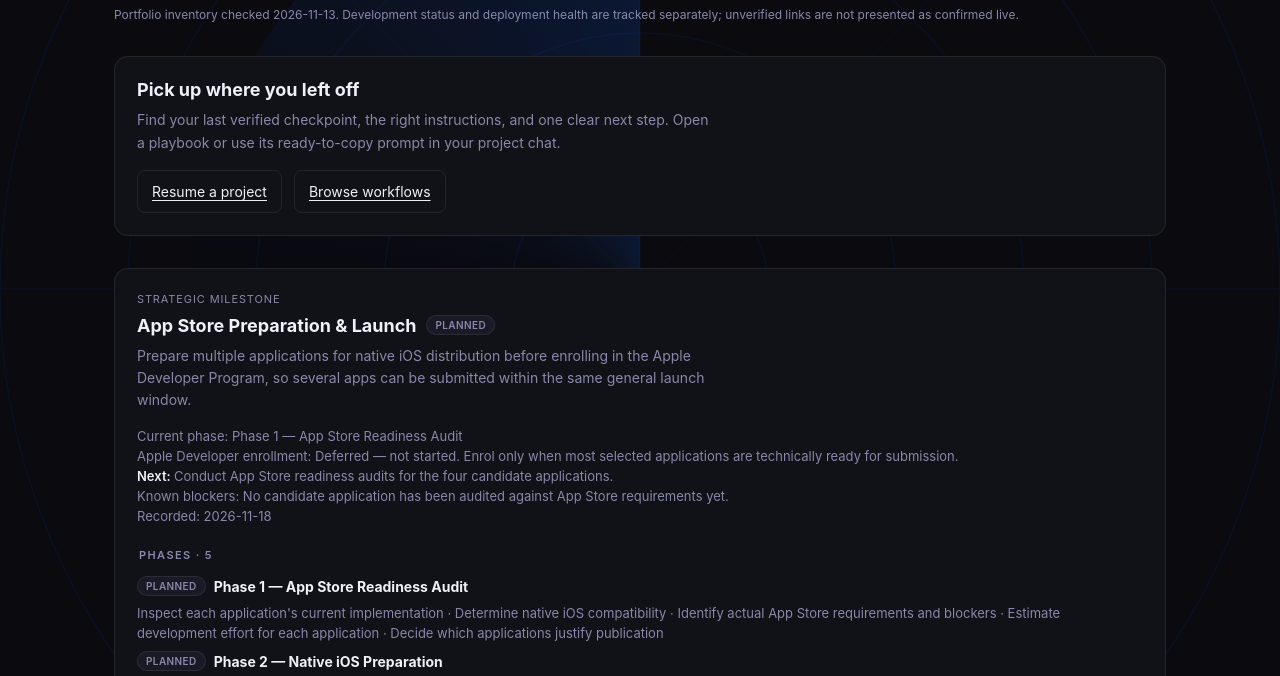
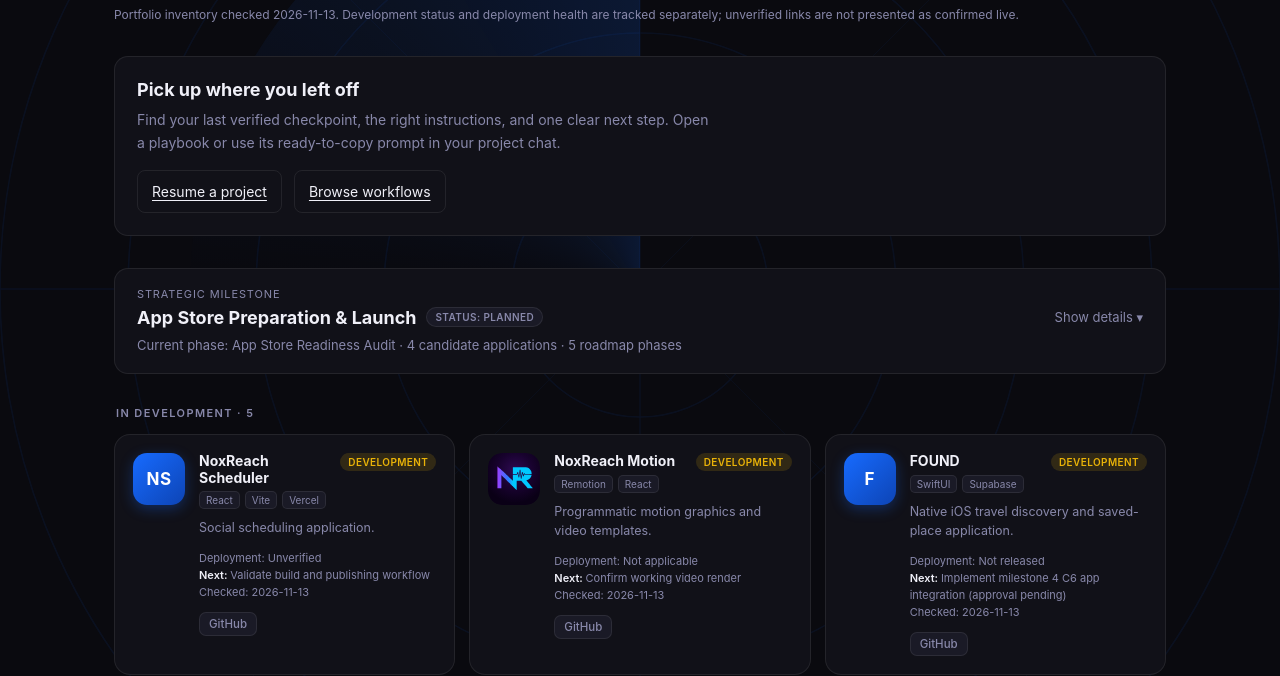
Before and after one commit to rackagentur/roadmap, a plain HTML site: page index.html in a window 1280 px wide. Shown: the part 111-787 px from the top of the page. Drawn offline with Linux system fonts and the light colour scheme.

Commit message:
Collapsible App Store milestone; consistent project icons
- Milestone panel is a native details/summary disclosure, collapsed by default:
  title, status, current phase, 4 candidate apps, 5 phases; expands to the
  unchanged objective, enrollment, next step, blockers, phases and app cards
- Icons: restore Flight Control's own app icon (flight-control repo,
  assets/icons/icon-192.png); keep verified logos; replace platform emoji and
  the Vite starter favicon (shown for Prompt Generator and Scheduler) with one
  monogram fallback; a broken image falls back to the same monogram

Co-Authored-By: Claude Opus 5.5 <noreply@anthropic.com>

```diff
--- a/index.html
+++ b/index.html
@@ -215,6 +215,7 @@
     /* Real logo icons — no gradient, no font-size needed */
     .icon-logo { background: none; box-shadow: none; padding: 0; overflow: hidden; }
     .icon-logo-contrast { background: #111118; }
+    .icon-monogram { font-size: 17px; font-weight: 700; letter-spacing: 0.02em; color: #fff; }
     .icon-logo img { width: 100%; height: 100%; object-fit: cover; border-radius: 14px; display: block; }
 
     /* ── Card body ── */
@@ -303,12 +304,21 @@
     .workflow-start nav { display: flex; flex-wrap: wrap; gap: 12px; margin-top: 16px; }
     .workflow-start a { display: inline-block; color: var(--text); border: 1px solid var(--border); border-radius: 8px; padding: 12px 14px; font-size: 14px; text-underline-offset: 3px; }
     .workflow-start a:hover { border-color: var(--accent); }
-    .milestone { background: var(--surface); border: 1px solid var(--border); border-radius: 14px; padding: 22px; margin-bottom: 32px; }
-    .milestone-top { display: flex; flex-wrap: wrap; align-items: center; gap: 10px; margin-bottom: 9px; }
+    .milestone { background: var(--surface); border: 1px solid var(--border); border-radius: 14px; margin-bottom: 32px; }
+    .milestone-summary { list-style: none; cursor: pointer; padding: 18px 22px; border-radius: 14px; }
+    .milestone-summary::-webkit-details-marker { display: none; }
+    .milestone-summary:focus-visible { outline: 2px solid var(--accent); outline-offset: 2px; }
+    .milestone-summary:hover { border-color: var(--accent); }
+    .milestone-top { display: flex; flex-wrap: wrap; align-items: center; gap: 10px; }
     .milestone h2 { font-size: 18px; }
     .milestone .kicker { font-size: 11px; letter-spacing: 0.08em; text-transform: uppercase; color: var(--text-muted); margin-bottom: 6px; }
-    .milestone > p { color: var(--text-muted); font-size: 14px; line-height: 1.6; max-width: 65ch; }
-    .milestone > .project-meta { margin: 14px 0 18px; font-size: 13px; }
+    .milestone-facts { color: var(--text-muted); font-size: 13px; line-height: 1.5; margin-top: 8px; }
+    .milestone-toggle { margin-left: auto; font-size: 13px; color: var(--text-muted); white-space: nowrap; }
+    .milestone-toggle::before { content: 'Show details ▾'; }
+    .milestone[open] .milestone-toggle::before { content: 'Hide details ▴'; }
+    .milestone-body { padding: 0 22px 22px; }
+    .milestone-objective { color: var(--text-muted); font-size: 14px; line-height: 1.6; max-width: 65ch; }
+    .milestone-body > .project-meta { margin: 14px 0 18px; font-size: 13px; }
     .milestone h3.section-label { margin-top: 22px; }
     .phase-list { list-style: none; padding: 0; margin: 0; display: grid; gap: 8px; }
     .phase-list li { display: flex; flex-wrap: wrap; align-items: center; gap: 8px; font-size: 14px; }
@@ -408,21 +418,24 @@
   } catch {}
   updateThemeLabel();
 
+  // Verified project icons only (each taken from the project's own repository or an earlier
+  // dashboard upload of its branding). Paths are relative, so they work under /roadmap/.
   const images = {
     'NoxReach': 'assets/noxreach.svg',
     'Standby Radar': 'assets/standby-radar.png',
     'Sound of GEEZ': 'assets/geez.png',
-    'NoxReach Prompt Generator': 'assets/noxreach-prompt-gen.svg',
-    'NoxReach Scheduler': 'assets/noxreach-scheduler.svg',
-    'NoxReach Motion': 'assets/noxreach-motion.svg',
+    'NoxReach Motion': 'assets/noxreach-motion.svg',   // NoxReach mark, as used in that repo (public/nr-icon.svg)
     'FilterStay': 'assets/filterstay.png',
-    'Groundwork': 'assets/groundwork.png'
+    'Groundwork': 'assets/groundwork.png',
+    'Flight Control': 'assets/flight-control.png'       // flight-control repo: assets/icons/icon-192.png
   };
-  const icons = {
-    'SkyCheck': '🛫', 'LayoverAI': '🗺', 'Packpilot': '🧳',
-    'Bitescan': '🍽', 'FOUND': '📍', 'Flight Control': '✈',
-    'GEEZ Social': '📱', 'Big Brother GEEZ': '🏠', 'Order of the Keeper': '◈'
-  };
+  // Everything else gets the same monogram fallback (no emoji, no borrowed logos).
+  function monogram(name) {
+    const words = name.split(/\s+/).filter(w => !/^(of|the|and)$/i.test(w));
+    if (words.length > 1) return (words[0][0] + words[1][0]).toUpperCase();
+    const caps = name.match(/[A-Z]/g) || [];
+    return caps.length > 1 && caps.length < name.length ? (caps[0] + caps[1]) : name[0].toUpperCase();
+  }
   const groups = [
     ['Live', p => p.development_status === 'Live' || p.development_status === 'Maintenance'],
     ['In Development', p => p.development_status === 'Development' || p.development_status === 'Testing'],
@@ -445,14 +458,18 @@
   }
   function makeCard(p) {
     const card = node('article', 'card');
-    const icon = node('div', 'app-icon' + (images[p.name] ? ' icon-logo' : ''));
+    const icon = node('div', 'app-icon');
     icon.setAttribute('aria-hidden', 'true');
-    if (p.name === 'Sound of GEEZ') icon.classList.add('icon-logo-contrast');
+    const fallback = () => { icon.className = 'app-icon icon-monogram'; icon.replaceChildren(document.createTextNode(monogram(p.name))); };
     if (images[p.name]) {
+      icon.classList.add('icon-logo');
+      if (p.name === 'Sound of GEEZ') icon.classList.add('icon-logo-contrast');
       const img = document.createElement('img');
-      img.src = images[p.name]; img.alt = '';
+      img.alt = ''; img.width = 52; img.height = 52; img.decoding = 'async';
+      img.addEventListener('error', fallback, { once: true }); // broken asset → same fallback as unmapped projects
+      img.src = images[p.name];
       icon.appendChild(img);
-    } else icon.textContent = icons[p.name] || '◆';
+    } else fallback();
     card.appendChild(icon);
 
     const body = node('div', 'card-body');
@@ -494,16 +511,23 @@
   // Strategic milestones (e.g. App Store Preparation & Launch). Readiness is shown exactly as
   // recorded — "Not audited" until an audit exists; no percentages or scores are derived.
   function makeMilestone(m) {
-    const sec = node('section', 'milestone');
-    sec.setAttribute('aria-labelledby', 'ms-' + m.id);
-    sec.appendChild(node('p', 'kicker', 'Strategic milestone'));
+    // Native disclosure: <summary> is focusable and toggles with Enter/Space; collapsed by default.
+    const sec = node('details', 'milestone');
+    const sum = node('summary', 'milestone-summary');
+    sum.appendChild(node('p', 'kicker', 'Strategic milestone'));
     const top = node('div', 'milestone-top');
     const h = node('h2', '', m.title); h.id = 'ms-' + m.id;
     top.appendChild(h);
-    top.appendChild(node('span', 'badge badge-unknown', m.status || 'Unverified'));
-    sec.appendChild(top);
-    sec.appendChild(node('p', '', m.objective));
+    top.appendChild(node('span', 'badge badge-unknown', 'Status: ' + (m.status || 'Unverified')));
+    top.appendChild(node('span', 'milestone-toggle', ''));
+    sum.appendChild(top);
+    const phaseLabel = (m.current_phase || 'Not established').replace(/^Phase \d+\s*—\s*/, '');
+    sum.appendChild(node('p', 'milestone-facts',
+      'Current phase: ' + phaseLabel + ' · ' + (m.applications || []).length + ' candidate applications · ' + (m.phases || []).length + ' roadmap phases'));
+    sec.appendChild(sum);
 
+    const body = node('div', 'milestone-body');
+    body.appendChild(node('p', 'milestone-objective', m.objective));
     const meta = node('div', 'project-meta');
     meta.appendChild(node('p', '', 'Current phase: ' + (m.current_phase || 'Not established')));
     meta.appendChild(node('p', '', 'Apple Developer enrollment: ' + (m.enrollment_status || 'Not established')));
@@ -513,9 +537,9 @@
     meta.appendChild(step);
     if (m.blockers && m.blockers.length) meta.appendChild(node('p', '', 'Known blockers: ' + m.blockers.join('; ')));
     meta.appendChild(node('p', '', 'Recorded: ' + (m.recorded_on || '—')));
-    sec.appendChild(meta);
+    body.appendChild(meta);
 
-    sec.appendChild(node('h3', 'section-label', 'Phases · ' + (m.phases || []).length));
+    body.appendChild(node('h3', 'section-label', 'Phases · ' + (m.phases || []).length));
     const phases = node('ol', 'phase-list');
     (m.phases || []).forEach(ph => {
       const li = node('li');
@@ -525,26 +549,27 @@
       if (detail) li.appendChild(node('span', 'phase-detail', detail));
       phases.appendChild(li);
     });
-    sec.appendChild(phases);
+    body.appendChild(phases);
 
-    sec.appendChild(node('h3', 'section-label', 'Applications in scope · ' + (m.applications || []).length));
+    body.appendChild(node('h3', 'section-label', 'Applications in scope · ' + (m.applications || []).length));
     const grid = node('div', 'grid');
     (m.applications || []).forEach(a => {
       const card = node('article', 'card');
-      const body = node('div', 'card-body');
+      const cb = node('div', 'card-body');
       const t = node('div', 'card-top');
       t.appendChild(node('h3', 'card-name', a.name));
       t.appendChild(node('span', 'badge badge-unknown', 'Readiness: ' + (a.readiness || 'Not audited')));
-      body.appendChild(t);
-      body.appendChild(node('p', 'card-desc', a.current_state));
+      cb.appendChild(t);
+      cb.appendChild(node('p', 'card-desc', a.current_state));
       const am = node('div', 'project-meta');
       if (a.estimate) am.appendChild(node('p', '', a.estimate));
       am.appendChild(node('p', '', 'Blocker: ' + (a.blockers && a.blockers.length ? a.blockers.join('; ') : 'Not audited')));
-      body.appendChild(am);
-      card.appendChild(body);
+      cb.appendChild(am);
+      card.appendChild(cb);
       grid.appendChild(card);
     });
-    sec.appendChild(grid);
+    body.appendChild(grid);
+    sec.appendChild(body);
     return sec;
   }
 
```
Also changed, not shown: assets/flight-control.png (added).
